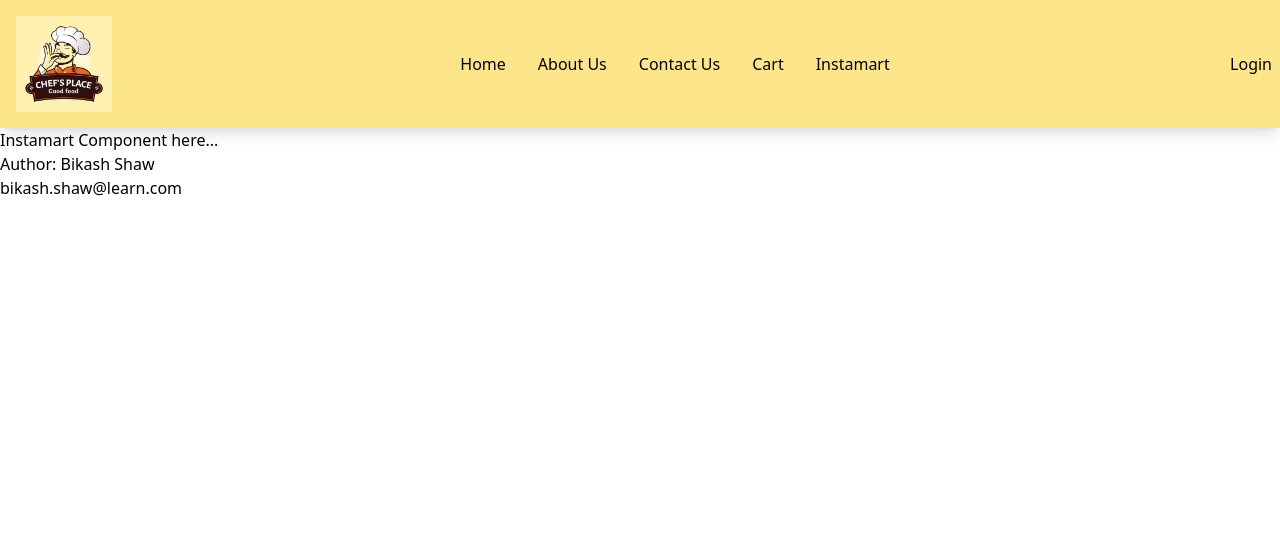
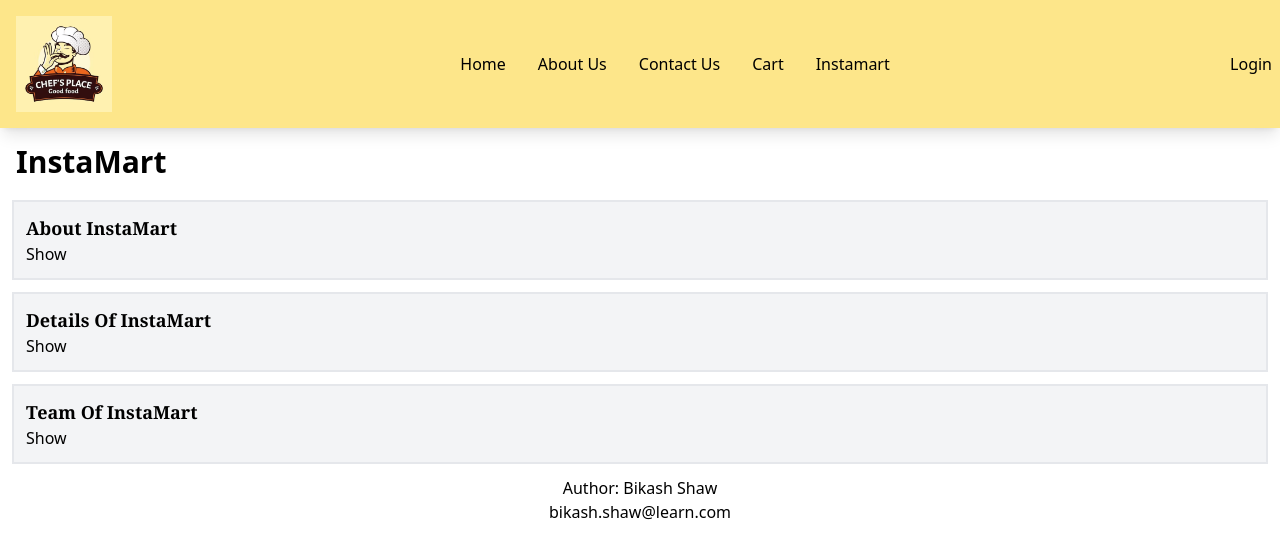
Before and after one commit to bikashtechm/NamasteReact, a React (Vite) app: page /instamart in a window 1280 px wide. Shown: the top 558 px of the page. Built offline with nearby package versions, Linux system fonts and the light colour scheme.

Commit message:
Section implemented

```diff
--- a/src/App.js
+++ b/src/App.js
@@ -1,4 +1,4 @@
-import React, { lazy, Suspense } from "react";
+import React, { lazy, Suspense, useState } from "react";
 import ReactDOM from "react-dom/client";
 import "../index.css";
 import Header from "./components/Header";
@@ -18,6 +18,10 @@ const Instamart = lazy(() => import("./components/Instamart"));
 const root = ReactDOM.createRoot(document.getElementById("root"));
 
 const AppLayout = () => {
+  const [user, setUser] = useState({
+    name: "Bikash Shaw",
+    email: "bikash.shaw@react.com",
+  });
   return (
     <>
       <Header />
@@ -35,7 +39,14 @@ const appRouter = createBrowserRouter([
     children: [
       {
         path: "/",
-        element: <Body />,
+        element: (
+          <Body
+            user={{
+              name: "Bikash Shaw",
+              email: "bikash.shaw@react.com",
+            }}
+          />
+        ),
       },
       {
         path: "/about",
--- a/src/components/Body.js
+++ b/src/components/Body.js
@@ -6,7 +6,7 @@ import { filterRestaurantData } from "../utils/helper";
 import { OFFLINE_ICON } from "../Constants";
 import useOnline from "../utils/useOnline";
 
-const Body = () => {
+const Body = ({ user }) => {
   useEffect(() => {
     getRestaurants();
   }, []);
@@ -81,7 +81,7 @@ const Body = () => {
               to={"/restaurant/" + restaurant.data.id}
               key={restaurant.data.id}
             >
-              <RestaurantCard {...restaurant.data} />
+              <RestaurantCard {...restaurant.data} user={user} />
             </Link>
           );
         })}
--- a/src/components/Footer.js
+++ b/src/components/Footer.js
@@ -1,6 +1,6 @@
 const Footer = () => {
   return (
-    <div className="footerLayout">
+    <div className="text-center">
       <p>
         Author: Bikash Shaw
         <br />
--- a/src/components/Instamart.js
+++ b/src/components/Instamart.js
@@ -1,7 +1,49 @@
+import { useState } from "react";
+const Section = ({ title, description }) => {
+  const [isVisible, setIsVisible] = useState(false);
+  return (
+    <div className="border-2 border-grey p-3 m-3 bg-gray-100">
+      <h3 className="font-bold text-lg font-serif">{title}</h3>
+      <button
+        className="cursor-pointer"
+        onClick={() => {
+          !isVisible ? setIsVisible(true) : setIsVisible(false);
+        }}
+      >
+        Show
+      </button>
+      {isVisible && <p className="text-sm">{description}</p>}
+    </div>
+  );
+};
+
 const Instamart = () => {
   return (
-    <div className="content">
-      <h3>Instamart Component here...</h3>
+    <div className="container max-w-full">
+      <h3 className="text-3xl p-2 m-2 font-bold">InstaMart</h3>
+      <Section
+        title={"About InstaMart"}
+        description={`
+        On the other hand, we denounce with righteous indignation and dislike men who are so beguiled and demoralized by the charms of pleasure of the moment, so blinded by desire, that they cannot foresee the pain and trouble that are bound to ensue; and equal blame belongs to those who fail in their duty through weakness of will, which is the same as saying through shrinking from toil and pain. These cases are perfectly simple and easy to distinguish. In a free hour, when our power of choice is untrammelled and when nothing prevents our being able to do what we like best, every pleasure is to be welcomed and every pain avoided. But in certain circumstances and owing to the claims of duty or the obligations of business it will frequently occur that pleasures have to be repudiated and annoyances accepted. The wise man therefore always holds in these matters to this principle of selection: he rejects pleasures to secure other greater pleasures, or else he endures pains to avoid worse pains.
+        `}
+      />
+      <Section
+        title={"Details Of InstaMart"}
+        description={`
+        On the other hand, we denounce with righteous indignation and dislike men who are so beguiled and demoralized by the charms of pleasure of the moment, so blinded by desire, that they cannot foresee the pain and trouble that are bound to ensue; and equal blame belongs to those who fail in their duty through weakness of will, which is the same as saying through shrinking from toil and pain. These cases are perfectly simple and easy to distinguish. In a free hour, when our power of choice is untrammelled and when nothing prevents our being able to do what we like best, every pleasure is to be welcomed and every pain avoided. But in certain circumstances and owing to the claims of duty or the obligations of business it will frequently occur that pleasures have to be repudiated and annoyances accepted. The wise man therefore always holds in these matters to this principle of selection: he rejects pleasures to secure other greater pleasures, or else he endures pains to avoid worse pains.
+        `}
+      />
+      <Section
+        title={"Team Of InstaMart"}
+        description={`
+        On the other hand, we denounce with righteous indignation and dislike men who are so beguiled and demoralized by the charms of pleasure of the moment, so blinded by desire, that they cannot foresee the pain and trouble that are bound to ensue; and equal blame belongs to those who fail in their duty through weakness of will, which is the same as saying through shrinking from toil and pain. These cases are perfectly simple and easy to distinguish. In a free hour, when our power of choice is untrammelled and when nothing prevents our being able to do what we like best, every pleasure is to be welcomed and every pain avoided. But in certain circumstances and owing to the claims of duty or the obligations of business it will frequently occur that pleasures have to be repudiated and annoyances accepted. The wise man therefore always holds in these matters to this principle of selection: he rejects pleasures to secure other greater pleasures, or else he endures pains to avoid worse pains.
+        `}
+      />
+      {/* <AboutInstaMart />
+      <DetailsOfInstaMart />
+      <TeamInstaMart />
+      <Product />
+      <Careers /> */}
     </div>
   );
 };
--- a/src/components/RestaurantCard.js
+++ b/src/components/RestaurantCard.js
@@ -1,11 +1,18 @@
 import { IMG_CDN_URL } from "../Constants";
-const RestaurantCard = ({ cloudinaryImageId, name, cuisines, avgRating }) => {
+const RestaurantCard = ({
+  cloudinaryImageId,
+  name,
+  cuisines,
+  avgRating,
+  user,
+}) => {
   return (
     <div className="w-52 p-2 m-2 shadow-lg bg-orange-50">
       <img src={IMG_CDN_URL + cloudinaryImageId} />
       <div className="font-bold text-sm">{name}</div>
       <div className="text-xs">{cuisines.join(", ")}</div>
       <div className="text-xs">{avgRating} Stars</div>
+      <div className="text-xs">{user.name}</div>
     </div>
   );
 };
```
Also changed, not shown: 1 other file (tests, documents, lock files or other folders).
